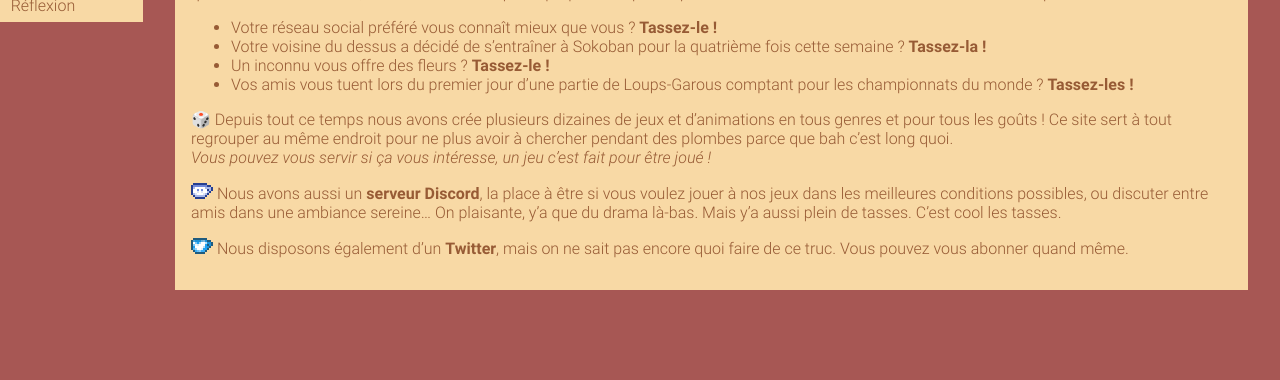
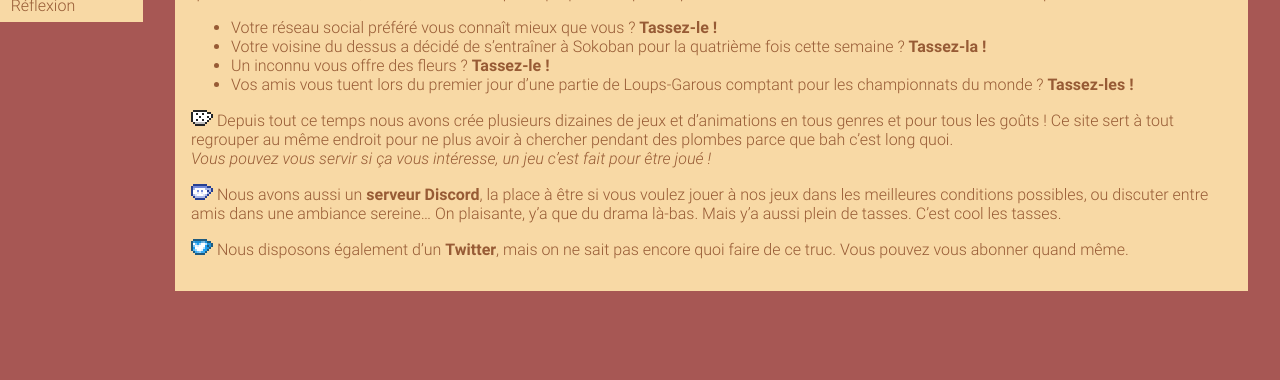
Before and after one commit to vcz-fr/les-tasses-de-cafe, a Jekyll site: the page built from index.md, in a window 1280 px wide. Shown: the part 330-710 px from the top of the page. Built offline with Jekyll 4.4.1, drawn with Linux system fonts in a browser that asks for light colours; some of the changed lines change nothing that is shown.

Commit message:
Update index.md

```diff
--- a/index.md
+++ b/index.md
@@ -15,7 +15,7 @@ Dans ce bar à jeux virtuel ouvert depuis 2009 (oui ça commence à dater), la *
 - Un inconnu vous offre des fleurs ? **Tassez-le !**
 - Vos amis vous tuent lors du premier jour d'une partie de Loups-Garous comptant pour les championnats du monde ? **Tassez-les !**
 
-🎲 Depuis tout ce temps nous avons crée plusieurs dizaines de jeux et d'animations en tous genres et pour tous les goûts ! Ce site sert à tout regrouper au même endroit pour ne plus avoir à chercher pendant des plombes parce que bah c'est long quoi.
+{% include icon/tasse icon="Aleatasse"%} Depuis tout ce temps nous avons crée plusieurs dizaines de jeux et d'animations en tous genres et pour tous les goûts ! Ce site sert à tout regrouper au même endroit pour ne plus avoir à chercher pendant des plombes parce que bah c'est long quoi.
 *Vous pouvez vous servir si ça vous intéresse, un jeu c'est fait pour être joué !*
 
 {% include icon/tasse icon="TasseDiscord"%} Nous avons aussi un **serveur Discord**, la place à être si vous voulez jouer à nos jeux dans les meilleures conditions possibles, ou discuter entre amis dans une ambiance sereine... On plaisante, y'a que du drama là-bas. Mais y'a aussi plein de tasses. C'est cool les tasses.
```
